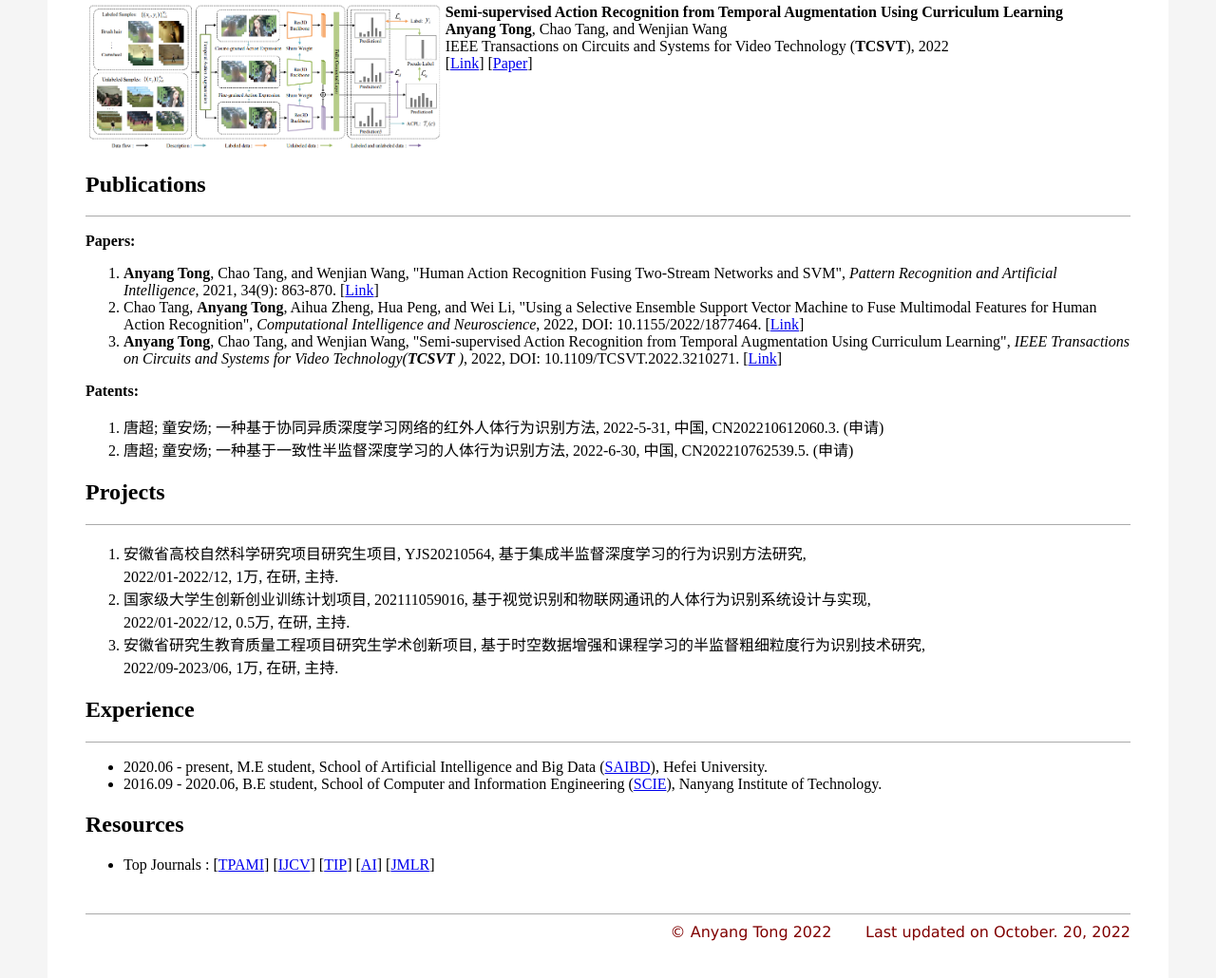
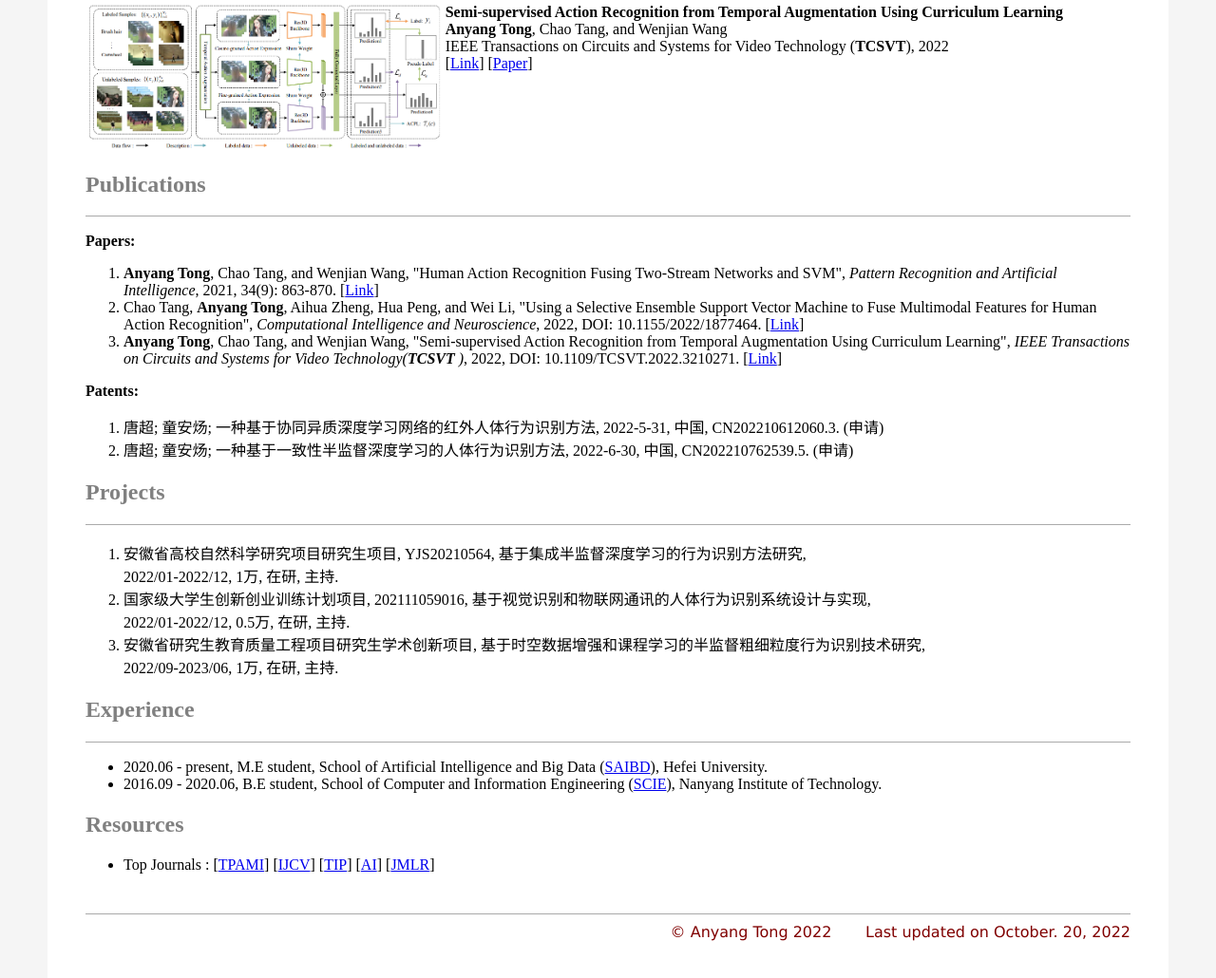
Before and after one commit to TAYisaboy/TAYisaboy.github.io, a plain HTML site: page index.html in a window 1280 px wide. Shown: the part 854-1884 px from the top of the page at 95% size. Drawn offline with Linux system fonts and the light colour scheme.

Commit message:
Update index.html

```diff
--- a/index.html
+++ b/index.html
@@ -79,7 +79,7 @@
       </div>
       <hr style="height:1px; border:none; border-top:1px solid #aaaaaa;">
       <!-- ================ Biography ==================-->
-      <h2 id="biography">Biography</h2>
+      <h2 id="biography"><font color="gray">Biography</font></h2>
       <hr style="height:1px; border:none; border-top:1px solid #aaaaaa;">
       <p style="text-align:justify;">
         I am a M.E student in Computer Vision Group (CVG), under
@@ -94,7 +94,7 @@
         </a>.
       </p>
       <!-- ================ Researches ==================-->
-      <h2 id="researches">Researches &nbsp;<a href="https://tayisaboy.github.io/#home"
+      <h2 id="researches"><font color="gray">Researches</font> &nbsp;<a href="https://tayisaboy.github.io/#home"
           style="color:#666; font-size:15px;"></a></h2>
       <hr style="height:1px; border:none; border-top:1px solid #aaaaaa;">
       <table border="0" width="100%">
@@ -165,7 +165,7 @@
       </table>
 
       <!-- ================ Publications ==================-->
-      <h2 id="publications">Publications</h2>
+      <h2 id="publications"><font color="gray">Publications</font></h2>
       <hr style="height:1px; border:none; border-top:1px solid #aaaaaa;">
       <p class="textBlock">
         <b>Papers:</b>
@@ -200,7 +200,7 @@ Technology(<strong>TCSVT </strong>)</i>, 2022, DOI: 10.1109/TCSVT.2022.3210271.
       <p></p>
 
       <!-- ================ Projects ==================-->
-      <h2 id="projects">Projects &nbsp;<a href="https://tayisaboy.github.io/#home"
+      <h2 id="projects"><font color="gray">Projects</font> &nbsp;<a href="https://tayisaboy.github.io/#home"
           style="color:#666; font-size:15px;"></a></h2>
       <hr style="height:1px; border:none; border-top:1px solid #aaaaaa;">
       <ol>
@@ -211,7 +211,7 @@ Technology(<strong>TCSVT </strong>)</i>, 2022, DOI: 10.1109/TCSVT.2022.3210271.
       </ol>
 
       <!-- ================ Experience ==================-->
-      <h2 id="experience">Experience &nbsp;<a href="https://tayisaboy.github.io/#home"
+      <h2 id="experience"><font color="gray">Experience</font> &nbsp;<a href="https://tayisaboy.github.io/#home"
           style="color:#666; font-size:15px;"></a></h2>
       <hr style="height:1px; border:none; border-top:1px solid #aaaaaa;">
       <ul>
@@ -221,7 +221,7 @@ Technology(<strong>TCSVT </strong>)</i>, 2022, DOI: 10.1109/TCSVT.2022.3210271.
             href="https://cise.hunnu.edu.cn/" target="_blank">SCIE</a>), Nanyang Institute of Technology. </li>
       </ul>
       <!-- ================ Link ==================-->
-      <h2 id="resources">Resources &nbsp;<a href="https://tayisaboy.github.io/#home"
+      <h2 id="resources"><font color="gray">Resources</font> &nbsp;<a href="https://tayisaboy.github.io/#home"
           style="color:#666; font-size:15px;"></a>
       </h2>
       <ul>
```
